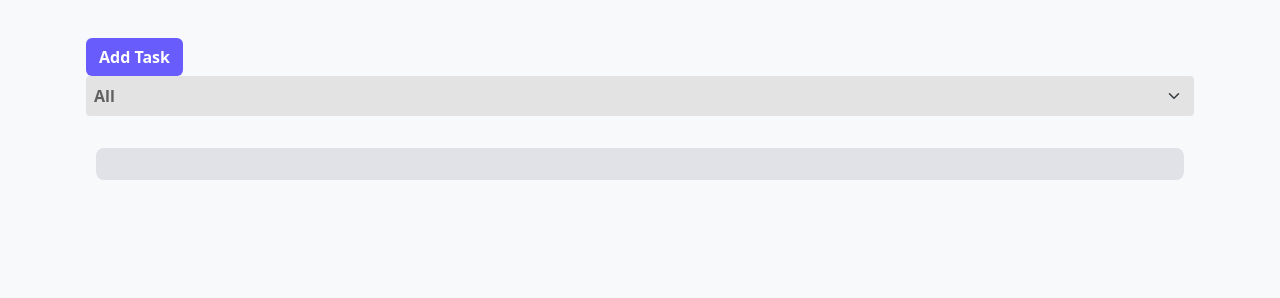
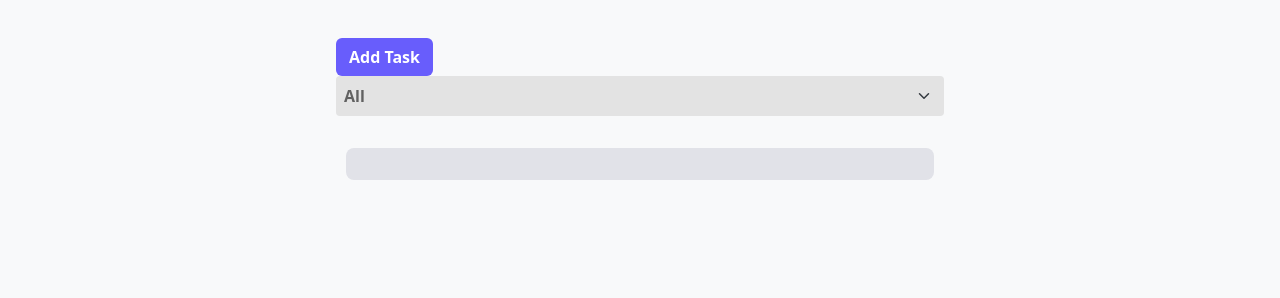
Before and after one commit to CI5co22/todolist, a CodeIgniter 4 app: the page made by app/Views/principal.php in a window 1280 px wide. Shown: the part 74-372 px from the top of the page. Run offline with PHP 8.4 and a stand-in for CodeIgniter, Linux system fonts and the light colour scheme; the template is opened without the code that fills it, so the values that code supplies are empty; some libraries are stand-ins or nearby versions.

Commit message:
Update principal.php

```diff
--- a/app/Views/principal.php
+++ b/app/Views/principal.php
@@ -12,7 +12,10 @@ header h1 {
     color: #323554;
 }
 
-
+.main
+{
+  width: 50%;
+}
 
 .list {
     background-color: #E1E2E8;
```
